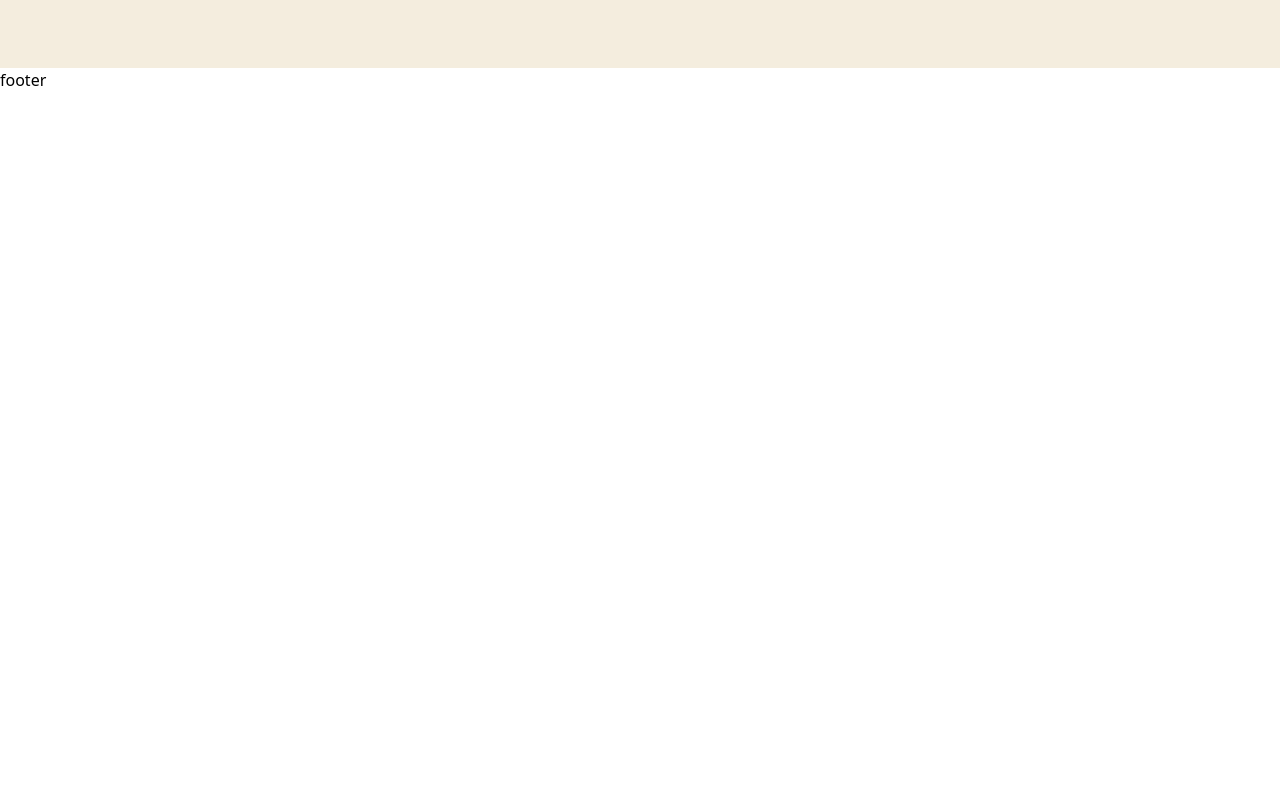
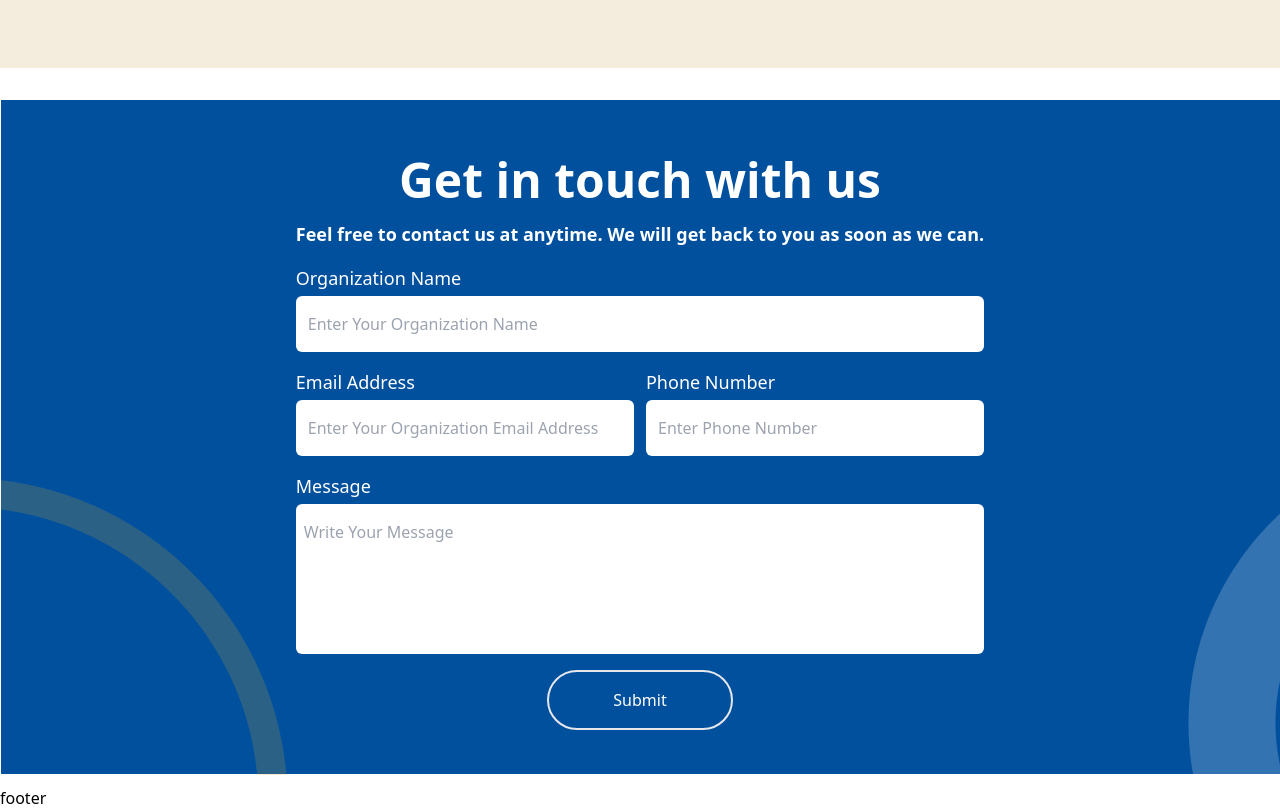
Before and after one commit to iamBlissMedik/omniWeb, a React (Vite) app: page / in a window 1280 px wide. Shown: the part 3794-4604 px from the top of the page. Before the commit the page ends 3886 px from the top, so only its background shows below. Built offline with nearby package versions, Linux system fonts and the light colour scheme.

Commit message:
contact form

```diff
--- a/src/App.tsx
+++ b/src/App.tsx
@@ -5,6 +5,7 @@ import Products from "./components/Products";
 import ImageCards from "./components/ImageCards";
 import OnePlatform from "./components/OnePlatform";
 import ReactMultiSelect from "./components/ReactMultiSelect";
+import ContactForm from "./components/ContactForm";
 const App = () => {
   return (
     <>
@@ -18,6 +19,7 @@ const App = () => {
         <ImageCards />
         <OnePlatform />
         <ReactMultiSelect />
+        <ContactForm />
       </main>
       <footer>footer</footer>
     </>
--- /dev/null
+++ b/src/components/ContactForm.tsx
@@ -0,0 +1,69 @@
+import CustomInput from "./ui/CustomInput";
+import CustomButton from "./ui/CustomButton";
+
+const ContactForm = () => {
+  // to enable just number
+  const handleKeyPress = (event: React.KeyboardEvent<HTMLInputElement>) => {
+    const keyCode = event.keyCode || event.which;
+    const keyValue = String.fromCharCode(keyCode);
+    const isValid = /^\d+$/.test(keyValue) || [8, 46, 37, 39].includes(keyCode);
+    if (!isValid) {
+      event.preventDefault();
+    }
+  };
+  return (
+    <section
+      className="flex justify-center px-8 md:px-12 lg:px-32 md:py-14 py-2 h-full"
+      style={{
+        backgroundImage: "url(/public/frame-5089.svg)",
+        // backgroundPosition: "center",
+        backgroundRepeat: "no-repeat",
+        backgroundSize: "auto",
+      }}
+    >
+      <form className=" grid grid-cols-1 gap-3 sm:gap-4">
+        <h1 className="text-5xl text-white font-bold text-center">
+          Get in touch with us
+        </h1>
+        <p className="text-white text-lg text-center font-semibold">
+          Feel free to contact us at anytime. We will get back to you as soon as
+          we can.
+        </p>
+        {/* organisation name */}
+        <CustomInput
+          label="Organization Name"
+          placeholder="Enter Your Organization Name"
+        />
+        {/* email + phone numb */}
+        <div className="grid grid-cols-1  sm:grid-cols-2 gap-3">
+          <CustomInput
+            type="email"
+            label="Email Address"
+            placeholder="Enter Your Organization Email Address"
+          />
+          <CustomInput
+            label="Phone Number"
+            placeholder="Enter Phone Number"
+            type="tel"
+            handlekeypress={handleKeyPress}
+          />
+        </div>
+        {/* message */}
+        <CustomInput
+          label="Message"
+          placeholder="Write Your Message"
+          type="text"
+          textArea
+        />
+        {/* button */}
+        <div className="flex justify-center">
+          <CustomButton className="bg-transparent  border-2 rounded-full px-16 py-4 text-white hover:bg-white hover:text-black">
+            Submit
+          </CustomButton>
+        </div>
+      </form>
+    </section>
+  );
+};
+
+export default ContactForm;
--- /dev/null
+++ b/src/components/ui/CustomInput.tsx
@@ -0,0 +1,32 @@
+import { ICustomInputProps } from "../../types/customInput";
+
+const CustomInput = ({
+  label,
+  placeholder,
+  type = "text",
+  textArea,
+  handlekeypress,
+}: ICustomInputProps) => {
+  return (
+    <div className="grid grid-cols-1 gap-1">
+      <label className="text-white text-lg">{label}</label>
+      {textArea ? (
+        <textarea
+          className="w-full h-[100px] sm:h-[150px] rounded-md px-2 py-4 outline-none resize-none"
+          placeholder={placeholder}
+          required
+        ></textarea>
+      ) : (
+        <input
+          type={type}
+          className={` rounded-md px-3 py-4 outline-none `}
+          placeholder={placeholder}
+          onKeyDown={handlekeypress}
+          required
+        />
+      )}
+    </div>
+  );
+};
+
+export default CustomInput;
--- /dev/null
+++ b/src/types/customInput.ts
@@ -0,0 +1,7 @@
+export interface ICustomInputProps {
+  label: string;
+  textArea?: boolean;
+  placeholder: string;
+  type?: string;
+  handlekeypress?: (event: React.KeyboardEvent<HTMLInputElement>) => void;
+}
```
